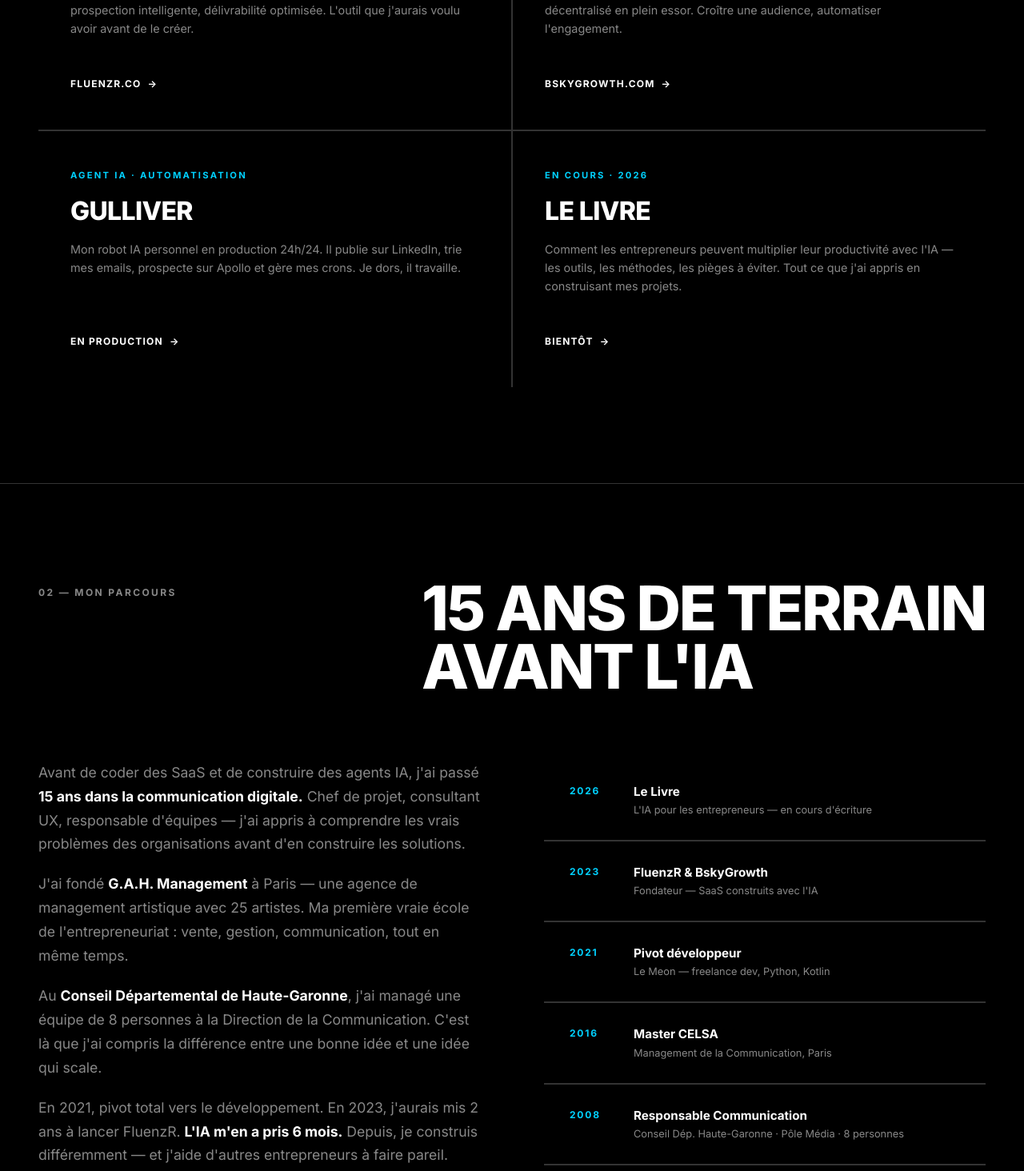
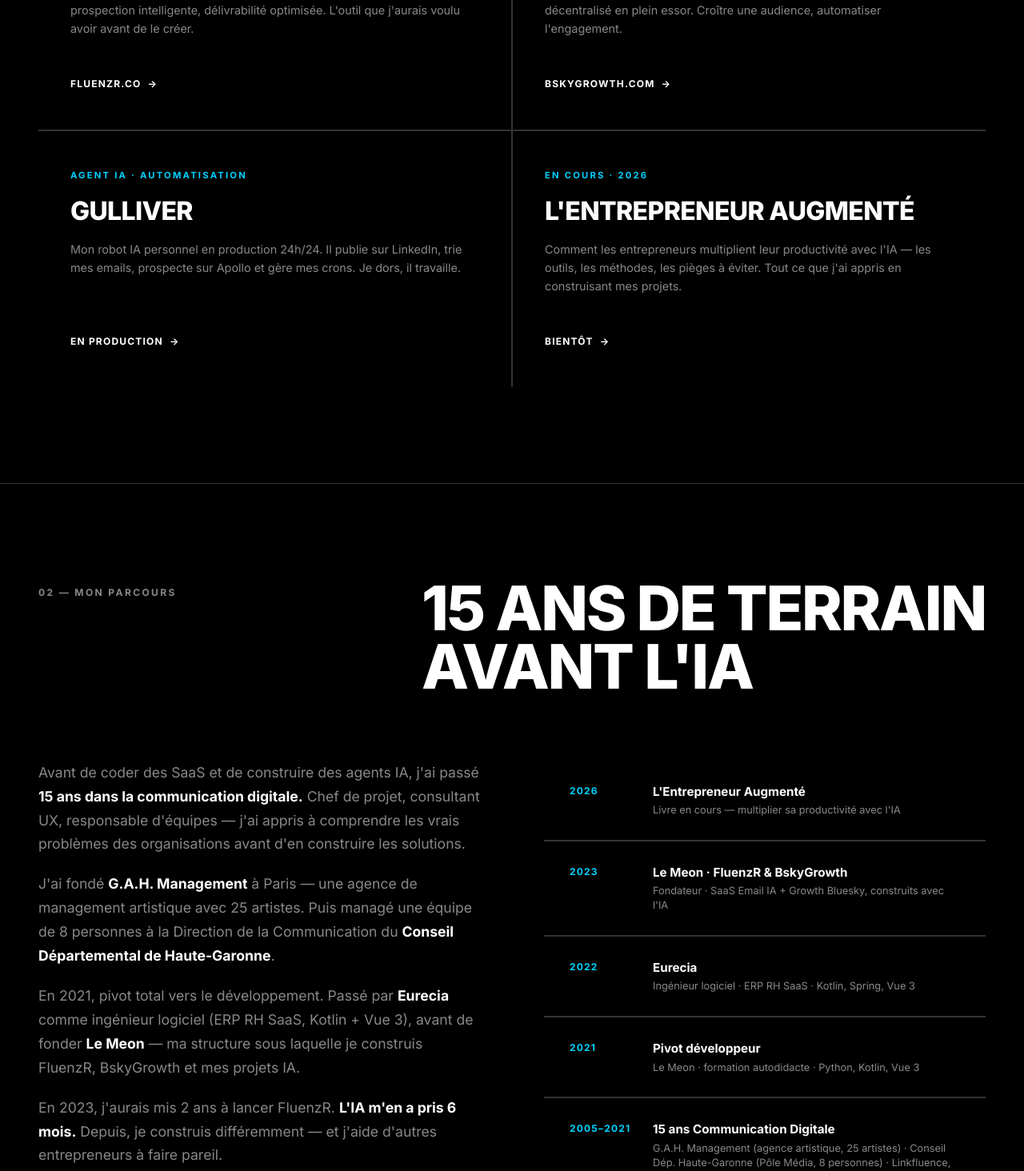
Before and after one commit to gillesah/gilleshelleu, a Nuxt app: page / in a window 1280 px wide. Shown: the part 1330-2794 px from the top of the page at 80% size. Built offline with nearby package versions, Linux system fonts and the light colour scheme.

Commit message:
feat: logo agrandi, h1 réduit, timeline simplifiée, formulaire contact, titre livre

```diff
--- a/assets/css/main.css
+++ b/assets/css/main.css
@@ -38,9 +38,9 @@ nav {
 }
 
 .nav-logo {
-  font-size: 0.85rem;
-  font-weight: 700;
-  letter-spacing: 0.15em;
+  font-size: 1.3rem;
+  font-weight: 800;
+  letter-spacing: 0.08em;
   text-transform: uppercase;
 }
 
@@ -76,7 +76,7 @@ nav {
 }
 
 .hero h1 {
-  font-size: clamp(4rem, 10vw, 9rem);
+  font-size: clamp(2.8rem, 6vw, 5.5rem);
   font-weight: 800;
   letter-spacing: -0.04em;
   line-height: 0.9;
@@ -437,10 +437,11 @@ nav.menu-open .burger span:nth-child(3) {
 .timeline-year {
   font-size: 0.75rem;
   font-weight: 700;
-  letter-spacing: 0.15em;
+  letter-spacing: 0.1em;
   color: var(--accent);
-  min-width: 48px;
+  min-width: 72px;
   padding-top: 2px;
+  white-space: nowrap;
 }
 
 .timeline-content {
@@ -460,6 +461,58 @@ nav.menu-open .burger span:nth-child(3) {
   color: var(--gray);
 }
 
+/* ─── CONTACT FORM ──────────────────────────────────────── */
+.contact-form {
+  display: flex;
+  flex-direction: column;
+  gap: 16px;
+  width: 100%;
+  max-width: 480px;
+  flex-shrink: 0;
+}
+
+.form-group input,
+.form-group textarea {
+  width: 100%;
+  background: var(--gray-dark);
+  border: 1.5px solid var(--gray-mid);
+  color: var(--white);
+  font-family: 'Inter', sans-serif;
+  font-size: 0.9rem;
+  padding: 16px 20px;
+  border-radius: 2px;
+  outline: none;
+  transition: border-color 0.2s;
+  resize: none;
+}
+
+.form-group input::placeholder,
+.form-group textarea::placeholder {
+  color: var(--gray);
+}
+
+.form-group input:focus,
+.form-group textarea:focus {
+  border-color: var(--accent);
+}
+
+.form-success {
+  font-size: 0.85rem;
+  font-weight: 600;
+  color: var(--accent);
+  letter-spacing: 0.05em;
+}
+
+.form-error {
+  font-size: 0.85rem;
+  color: #ff4444;
+}
+
+.contact-form .btn-primary:disabled {
+  opacity: 0.5;
+  cursor: not-allowed;
+}
+
 /* ─── RESPONSIVE ────────────────────────────────────────── */
 @media (max-width: 900px) {
   nav { padding: 20px 24px; }
--- a/pages/index.vue
+++ b/pages/index.vue
@@ -44,7 +44,7 @@
         <span class="marquee-item">·</span>
         <span class="marquee-item">Gulliver</span>
         <span class="marquee-item">·</span>
-        <span class="marquee-item">Le Livre</span>
+        <span class="marquee-item">L'Entrepreneur Augmenté</span>
         <span class="marquee-item">·</span>
         <span class="marquee-item">IA pour Entrepreneurs</span>
         <span class="marquee-item">·</span>
@@ -54,7 +54,7 @@
         <span class="marquee-item">·</span>
         <span class="marquee-item">Gulliver</span>
         <span class="marquee-item">·</span>
-        <span class="marquee-item">Le Livre</span>
+        <span class="marquee-item">L'Entrepreneur Augmenté</span>
         <span class="marquee-item">·</span>
         <span class="marquee-item">IA pour Entrepreneurs</span>
         <span class="marquee-item">·</span>
@@ -88,8 +88,8 @@
         </div>
         <div class="project-card">
           <span class="project-tag">En cours · 2026</span>
-          <h3>Le Livre</h3>
-          <p>Comment les entrepreneurs peuvent multiplier leur productivité avec l'IA — les outils, les méthodes, les pièges à éviter. Tout ce que j'ai appris en construisant mes projets.</p>
+          <h3>L'Entrepreneur Augmenté</h3>
+          <p>Comment les entrepreneurs multiplient leur productivité avec l'IA — les outils, les méthodes, les pièges à éviter. Tout ce que j'ai appris en construisant mes projets.</p>
           <span class="project-link">Bientôt</span>
         </div>
       </div>
@@ -111,62 +111,59 @@
           </p>
           <p>
             J'ai fondé <strong>G.A.H. Management</strong> à Paris — une agence de management
-            artistique avec 25 artistes. Ma première vraie école de l'entrepreneuriat :
-            vente, gestion, communication, tout en même temps.
+            artistique avec 25 artistes. Puis managé une équipe de 8 personnes
+            à la Direction de la Communication du <strong>Conseil Départemental de Haute-Garonne</strong>.
           </p>
           <p>
-            Au <strong>Conseil Départemental de Haute-Garonne</strong>, j'ai managé
-            une équipe de 8 personnes à la Direction de la Communication.
-            C'est là que j'ai compris la différence entre une bonne idée et une idée qui scale.
+            En 2021, pivot total vers le développement. Passé par
+            <strong>Eurecia</strong> comme ingénieur logiciel (ERP RH SaaS, Kotlin + Vue 3),
+            avant de fonder <strong>Le Meon</strong> — ma structure sous laquelle
+            je construis FluenzR, BskyGrowth et mes projets IA.
           </p>
           <p>
-            En 2021, pivot total vers le développement.
             En 2023, j'aurais mis 2 ans à lancer FluenzR.
             <strong>L'IA m'en a pris 6 mois.</strong>
             Depuis, je construis différemment — et j'aide d'autres entrepreneurs à faire pareil.
+          </p>
+          <p>
+            <strong>Formation :</strong> Master Administration · Paris-Sorbonne (2009),
+            Master Communication & Management · CELSA Paris (2018).
           </p>
         </div>
         <div class="timeline">
           <div class="timeline-item">
             <span class="timeline-year">2026</span>
             <div class="timeline-content">
-              <strong>Le Livre</strong>
-              <span>L'IA pour les entrepreneurs — en cours d'écriture</span>
+              <strong>L'Entrepreneur Augmenté</strong>
+              <span>Livre en cours — multiplier sa productivité avec l'IA</span>
             </div>
           </div>
           <div class="timeline-item">
             <span class="timeline-year">2023</span>
             <div class="timeline-content">
-              <strong>FluenzR & BskyGrowth</strong>
-              <span>Fondateur — SaaS construits avec l'IA</span>
+              <strong>Le Meon · FluenzR & BskyGrowth</strong>
+              <span>Fondateur · SaaS Email IA + Growth Bluesky, construits avec l'IA</span>
+            </div>
+          </div>
+          <div class="timeline-item">
+            <span class="timeline-year">2022</span>
+            <div class="timeline-content">
+              <strong>Eurecia</strong>
+              <span>Ingénieur logiciel · ERP RH SaaS · Kotlin, Spring, Vue 3</span>
             </div>
           </div>
           <div class="timeline-item">
             <span class="timeline-year">2021</span>
             <div class="timeline-content">
               <strong>Pivot développeur</strong>
-              <span>Le Meon — freelance dev, Python, Kotlin</span>
+              <span>Le Meon · formation autodidacte · Python, Kotlin, Vue 3</span>
             </div>
           </div>
           <div class="timeline-item">
-            <span class="timeline-year">2016</span>
+            <span class="timeline-year">2005–2021</span>
             <div class="timeline-content">
-              <strong>Master CELSA</strong>
-              <span>Management de la Communication, Paris</span>
-            </div>
-          </div>
-          <div class="timeline-item">
-            <span class="timeline-year">2008</span>
-            <div class="timeline-content">
-              <strong>Responsable Communication</strong>
-              <span>Conseil Dép. Haute-Garonne · Pôle Média · 8 personnes</span>
-            </div>
-          </div>
-          <div class="timeline-item">
-            <span class="timeline-year">2005</span>
-            <div class="timeline-content">
-              <strong>G.A.H. Management</strong>
-              <span>Fondateur & Gérant · Agence artistique · 25 artistes · Paris</span>
+              <strong>15 ans Communication Digitale</strong>
+              <span>G.A.H. Management (agence artistique, 25 artistes) · Conseil Dép. Haute-Garonne (Pôle Média, 8 personnes) · Linkfluence, Inconito</span>
             </div>
           </div>
         </div>
@@ -174,13 +171,25 @@
     </section>
 
     <!-- Contact -->
-    <div class="contact-section">
+    <div id="contact" class="contact-section">
       <div class="contact-inner">
         <h2 class="contact-title">Vous voulez intégrer<br>l'IA dans<br>votre business ?</h2>
-        <div class="hero-cta">
-          <a href="mailto:gilles@fluenzr.co" class="btn-primary">Me contacter</a>
-          <a href="https://www.linkedin.com/in/gilleshelleu" target="_blank" class="btn-secondary">LinkedIn</a>
-        </div>
+        <form class="contact-form" @submit.prevent="submitForm">
+          <div class="form-group">
+            <input type="text" v-model="form.name" placeholder="Votre nom" required />
+          </div>
+          <div class="form-group">
+            <input type="email" v-model="form.email" placeholder="Votre email" required />
+          </div>
+          <div class="form-group">
+            <textarea v-model="form.message" placeholder="Votre message" rows="4" required></textarea>
+          </div>
+          <p v-if="formStatus === 'success'" class="form-success">Message envoyé — je vous réponds sous 48h.</p>
+          <p v-if="formStatus === 'error'" class="form-error">Une erreur s'est produite. Écrivez-moi à gilles@fluenzr.co</p>
+          <button type="submit" class="btn-primary" :disabled="formStatus === 'sending'">
+            {{ formStatus === 'sending' ? 'Envoi...' : 'Envoyer' }}
+          </button>
+        </form>
       </div>
     </div>
 
@@ -196,6 +205,28 @@
 <script setup lang="ts">
 const menuOpen = ref(false)
 
+const form = ref({ name: '', email: '', message: '' })
+const formStatus = ref<'' | 'sending' | 'success' | 'error'>('')
+
+async function submitForm() {
+  formStatus.value = 'sending'
+  try {
+    const res = await fetch('https://formspree.io/f/VOTRE_FORMSPREE_ID', {
+      method: 'POST',
+      headers: { 'Content-Type': 'application/json', 'Accept': 'application/json' },
+      body: JSON.stringify(form.value),
+    })
+    if (res.ok) {
+      formStatus.value = 'success'
+      form.value = { name: '', email: '', message: '' }
+    } else {
+      formStatus.value = 'error'
+    }
+  } catch {
+    formStatus.value = 'error'
+  }
+}
+
 useSeoMeta({
   title: 'Gilles Helleu — Entrepreneur, IA & Fondateur de FluenzR',
   description: 'L\'IA libère votre temps. Je vous montre comment. Fondateur de FluenzR et BskyGrowth, auteur en cours.',
```
